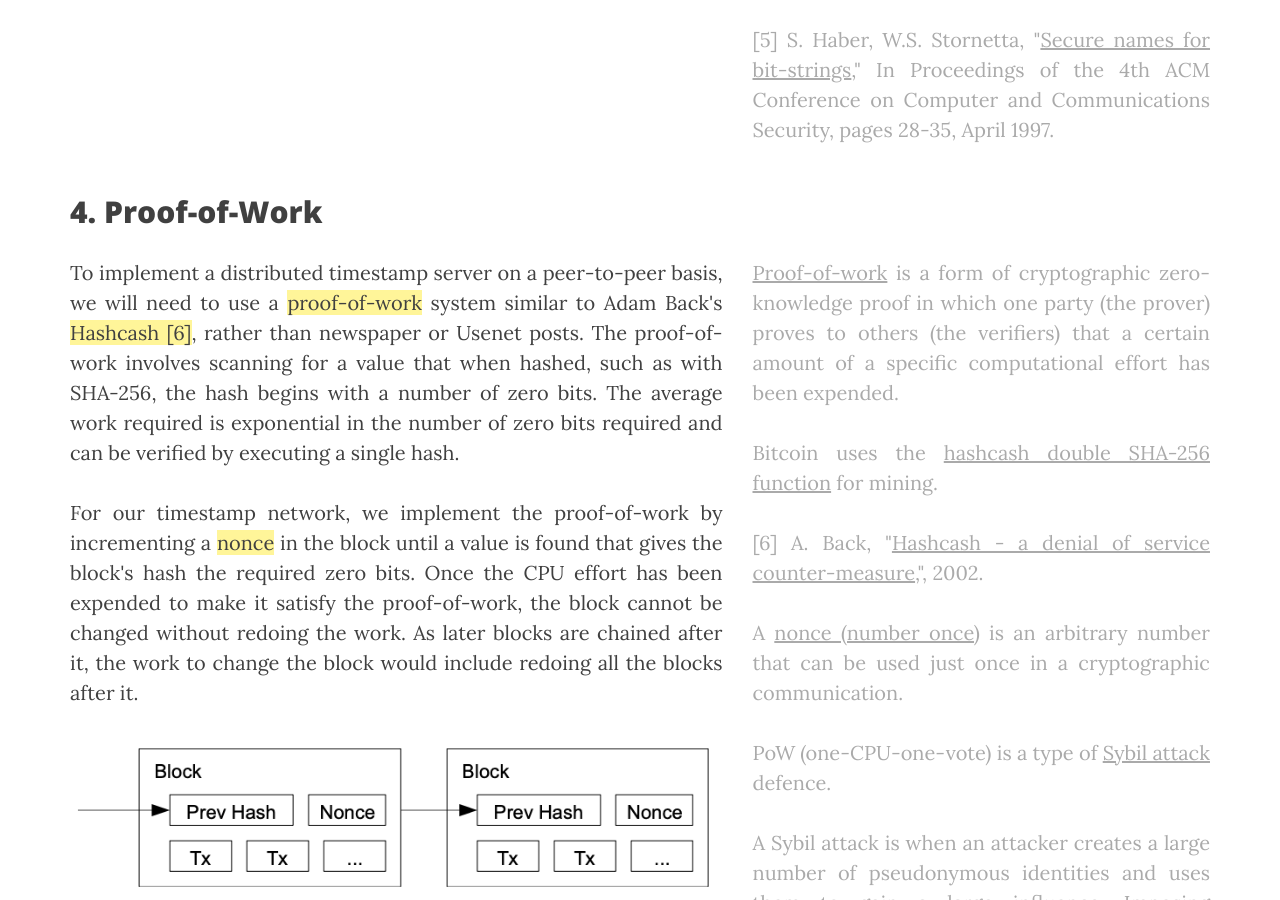
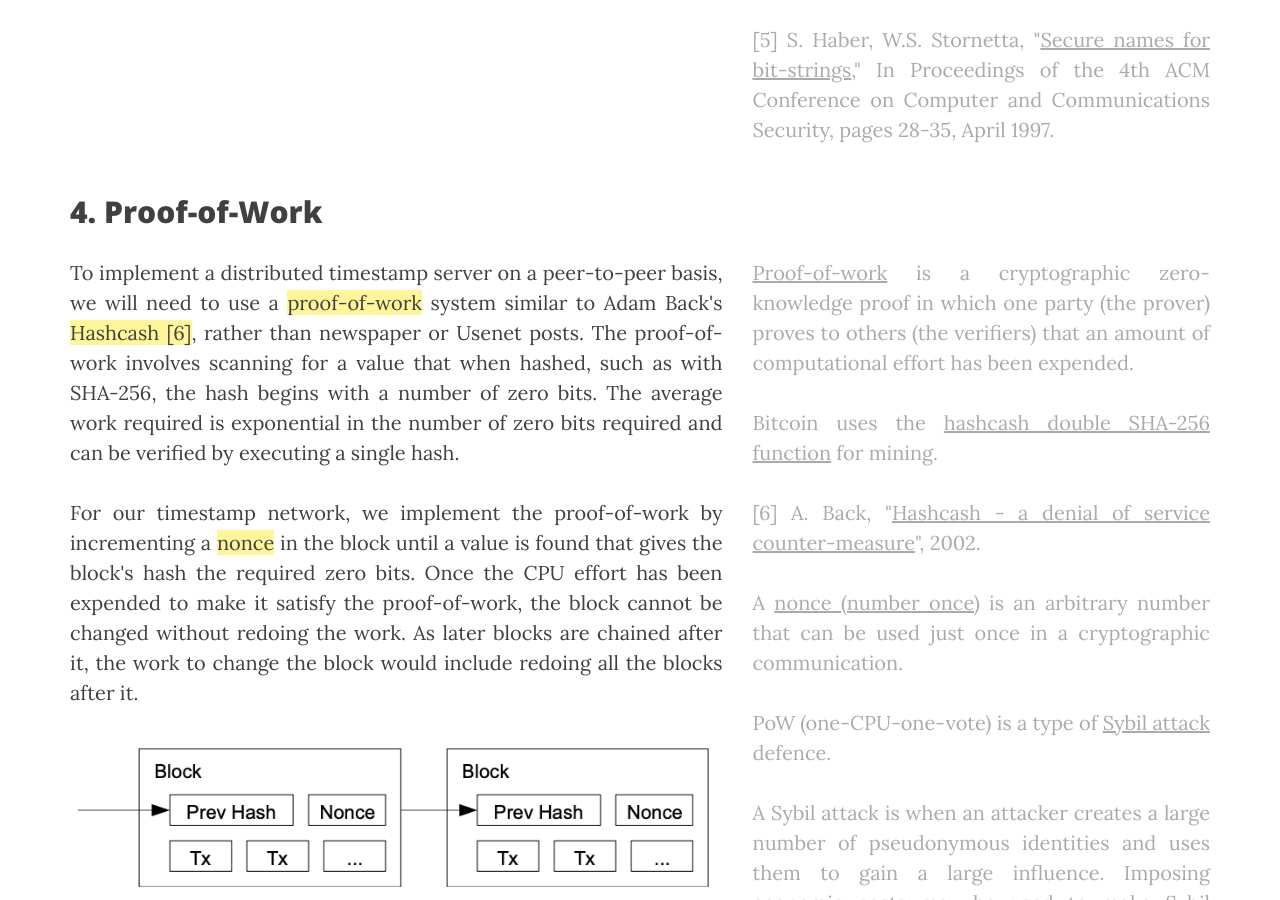
Before and after one commit to dylanhogg/dylanhogg.github.io, a Jekyll site: the page built from _posts/2021-10-29-bitcoin-whitepaper-annotated.html, in a window 1280 px wide and 900 px high, scrolled down 4959 px. Built offline with Jekyll 4.4.1, drawn with Linux system fonts in a browser that asks for light colours; nearby versions of some CDN libraries; comment, search, counter and statistics services are not loaded; some of the changed text lies outside the part shown.

```diff
--- a/_posts/2021-10-29-bitcoin-whitepaper-annotated.html
+++ b/_posts/2021-10-29-bitcoin-whitepaper-annotated.html
@@ -110,7 +110,7 @@ https://econinfosec.org/archive/weis2013/papers/KrollDaveyFeltenWEIS2013.pdf
             <a href="https://en.wikipedia.org/wiki/Satoshi_Nakamoto">Satoshi Nakamoto</a> is the name used by the presumed pseudonymous person or persons who developed bitcoin.
             <br />
             <br />
-            <a href="https://whois.domaintools.com/bitcoin.org">bitcoin.org</a> was registered on 18 Aug 2008
+            <a href="https://whois.domaintools.com/bitcoin.org">bitcoin.org</a> was registered on 18 Aug 2008.
         </p>
     </div>
 </div>
@@ -123,6 +123,7 @@ https://econinfosec.org/archive/weis2013/papers/KrollDaveyFeltenWEIS2013.pdf
     </div>
     <div class="col-lg-5 anno">
         <p>
+
         </p>
     </div>
 </div>
@@ -191,7 +192,7 @@ https://econinfosec.org/archive/weis2013/papers/KrollDaveyFeltenWEIS2013.pdf
             A <a href="https://en.wikipedia.org/wiki/Mint_(facility)">mint</a> is an industrial facility which manufactures coins that can be used as currency.
             <br />
             <br />
-            [1] W. Dai, "<a href="/resources/bitcoin-whitepaper-annotated/bmoney (1998).txt">b-money</a>,", 1998
+            [1] W. Dai, "<a href="/resources/bitcoin-whitepaper-annotated/bmoney (1998).txt">b-money</a>", 1998
             <br />
             <br />
             <a href="https://en.wikipedia.org/wiki/Wei_Dai">Wei Dai</a> is a computer engineer known for contributions to cryptography and cryptocurrencies.
@@ -254,13 +255,13 @@ https://econinfosec.org/archive/weis2013/papers/KrollDaveyFeltenWEIS2013.pdf
     <div class="col-lg-5 anno">
         <h2>&nbsp;</h2>
         <p>
-            <a href="https://en.wikipedia.org/wiki/Proof_of_work">Proof-of-work</a> is a form of cryptographic zero-knowledge proof in which one party (the prover) proves to others (the verifiers) that a certain amount of a specific computational effort has been expended.
+            <a href="https://en.wikipedia.org/wiki/Proof_of_work">Proof-of-work</a> is a cryptographic zero-knowledge proof in which one party (the prover) proves to others (the verifiers) that an amount of computational effort has been expended.
             <br />
             <br />
             Bitcoin uses the <a href="https://en.bitcoin.it/wiki/Hashcash#Hashcash">hashcash double SHA-256 function</a> for mining.
             <br />
             <br />
-            [6] A. Back, "<a href="/resources/bitcoin-whitepaper-annotated/Hashcash (2002).pdf">Hashcash - a denial of service counter-measure</a>,", 2002.
+            [6] A. Back, "<a href="/resources/bitcoin-whitepaper-annotated/Hashcash (2002).pdf">Hashcash - a denial of service counter-measure</a>", 2002.
             <br />
             <br />
             A <a href="https://en.wikipedia.org/wiki/Cryptographic_nonce">nonce (number once)</a> is an arbitrary number that can be used just once in a cryptographic communication.
@@ -619,7 +620,7 @@ q=0.45   z=340
     <div class="col-lg-7">
         <h2 id="references">References</h2>
         <p>
-            [1] W. Dai, "<a href="http://www.weidai.com/bmoney.txt">http://www.weidai.com/bmoney.txt</a>,", 1998
+            [1] W. Dai, "<a href="http://www.weidai.com/bmoney.txt">http://www.weidai.com/bmoney.txt</a>", 1998
             <br />
             <br />
             [2] H. Massias, X.S. Avila, and J.-J. Quisquater, "<a href="/resources/bitcoin-whitepaper-annotated/Design of a secure timestamping service with minimal trust requirements (1999).pdf">Design of a secure timestamping service with minimal trust requirements</a>," In 20th Symposium on Information Theory in the Benelux, May 1999.
```
Also changed, not shown: other parts of _posts/2021-10-29-bitcoin-whitepaper-annotated.html (+2 -2 lines).
